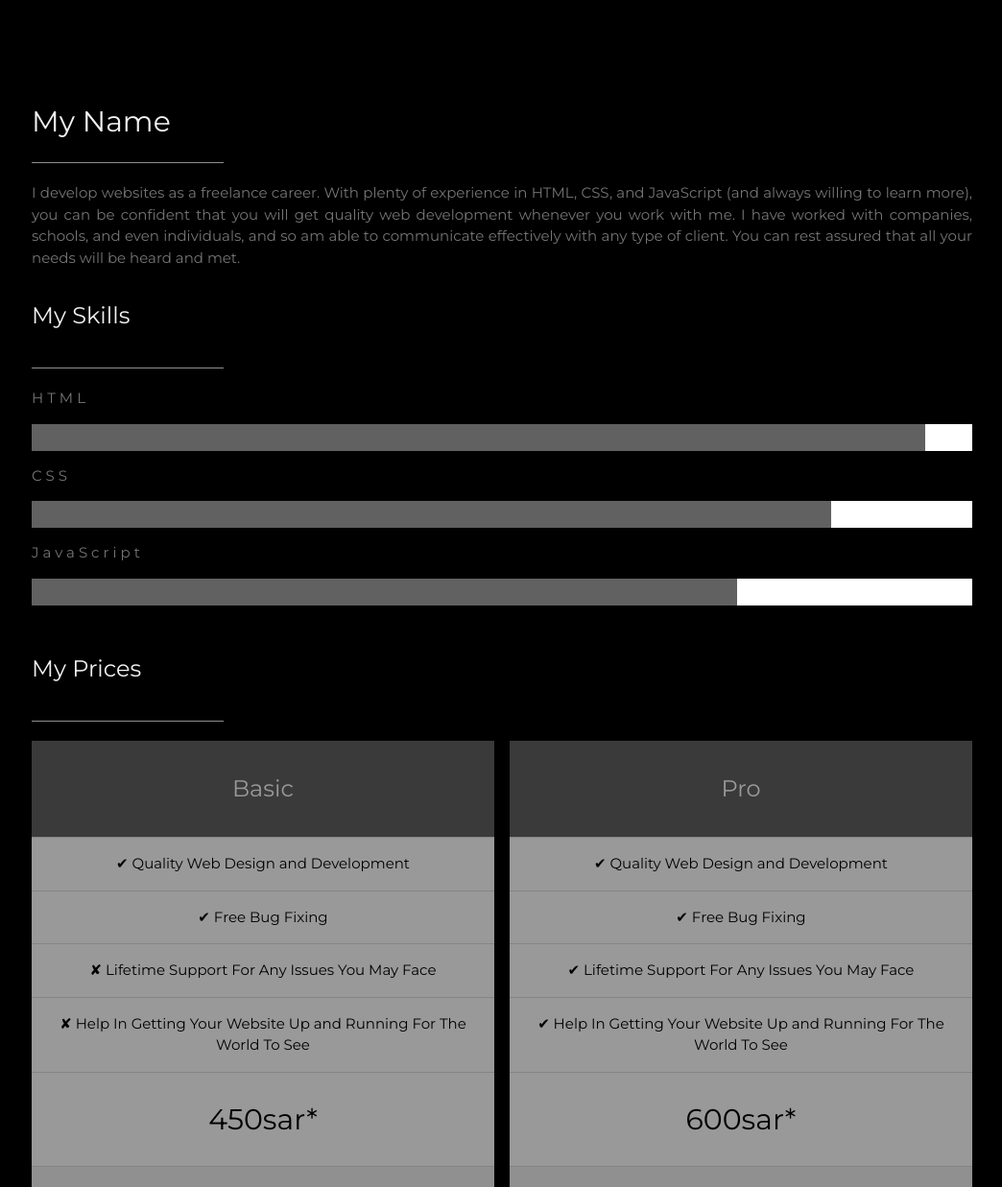
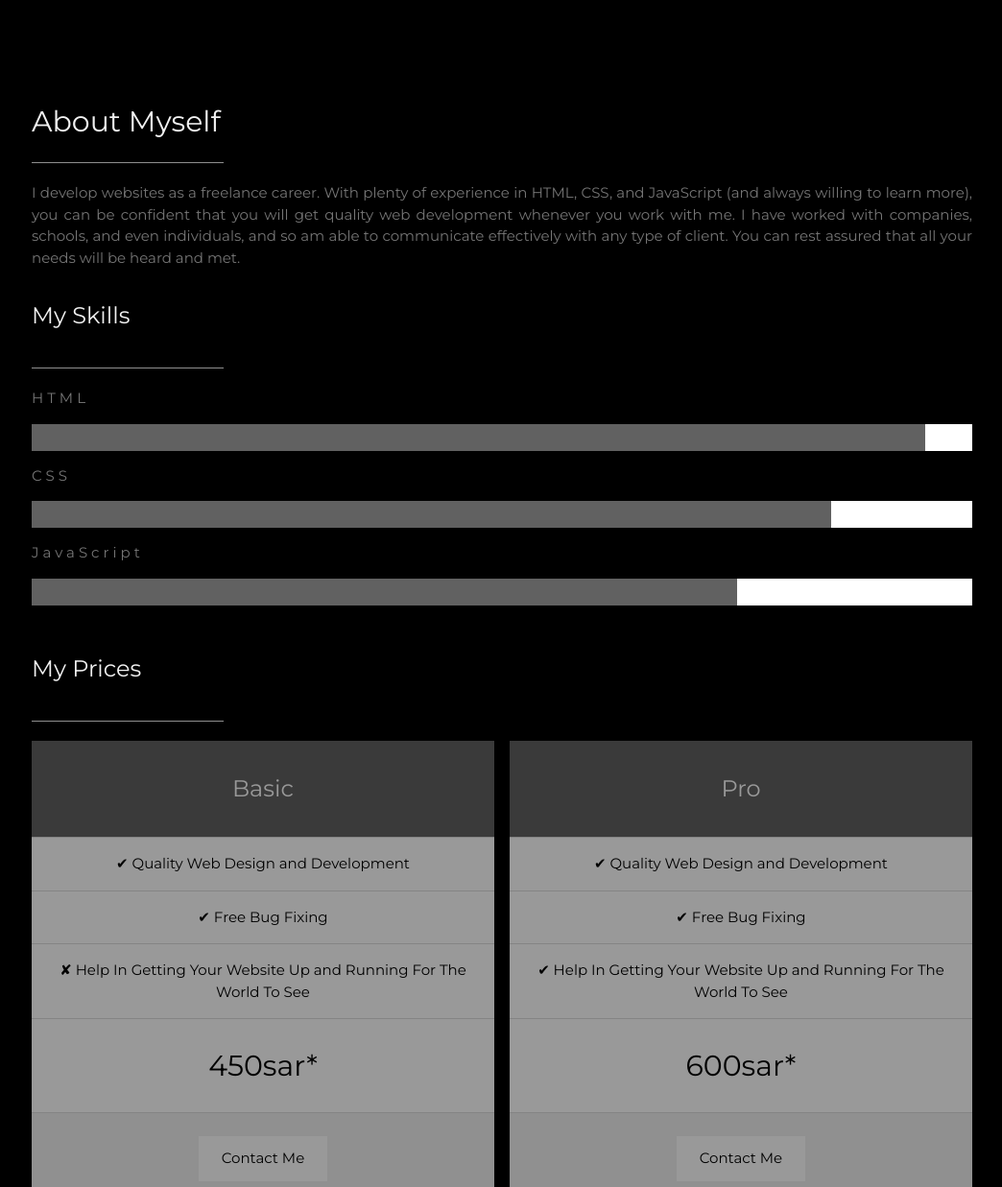
Before and after one commit to anzarwebservices/anzarwebservices.github.io, a plain HTML site: page index.html in a window 1280 px wide. Shown: the part 1040-2277 px from the top of the page at 96% size, without its empty margins (177-1221 px from the left). Drawn offline with nearby package versions, Linux system fonts and the light colour scheme.

Commit message:
Update index.html

```diff
--- a/index.html
+++ b/index.html
@@ -70,7 +70,7 @@ html {
 
   <!-- About Section -->
   <div class="w3-content w3-justify w3-text-grey w3-padding-64" id="about">
-    <h2 class="w3-text-light-grey">My Name</h2>
+    <h2 class="w3-text-light-grey">About Myself</h2>
     <hr style="width:200px" class="w3-opacity">
     <p>
       I develop websites as a freelance career. With plenty of experience in HTML, CSS, and JavaScript (and always willing to learn more), you can be confident that you will get quality
@@ -101,8 +101,7 @@ html {
             <ul class="w3-ul w3-white w3-center w3-opacity w3-hover-opacity-off">
             <li class="w3-dark-grey w3-xlarge w3-padding-32">Basic</li>
             <li class="w3-padding-16">✔ Quality Web Design and Development</li>
-             <li class="w3-padding-16">✔ Free Bug Fixing</li>
-            <li class="w3-padding-16">✘ Lifetime Support For Any Issues You May Face</li>
+            <li class="w3-padding-16">✔ Free Bug Fixing</li>
             <li class="w3-padding-16">✘ Help In Getting Your Website Up and Running For The World To See </li>
             <li class="w3-padding-16">
              <h2>450sar*</h2>
@@ -116,10 +115,9 @@ html {
         <div class="w3-half">
          <ul class="w3-ul w3-white w3-center w3-opacity w3-hover-opacity-off">
             <li class="w3-dark-grey w3-xlarge w3-padding-32">Pro</li>
-             <li class="w3-padding-16">✔ Quality Web Design and Development</li>
+            <li class="w3-padding-16">✔ Quality Web Design and Development</li>
             <li class="w3-padding-16">✔ Free Bug Fixing</li>
-            <li class="w3-padding-16">✔ Lifetime Support For Any Issues You May Face</li>
-             <li class="w3-padding-16">✔ Help In Getting Your Website Up and Running For The World To See</li>
+            <li class="w3-padding-16">✔ Help In Getting Your Website Up and Running For The World To See</li>
             <li class="w3-padding-16">
                 <h2>600sar*</h2>
              </li>
```
